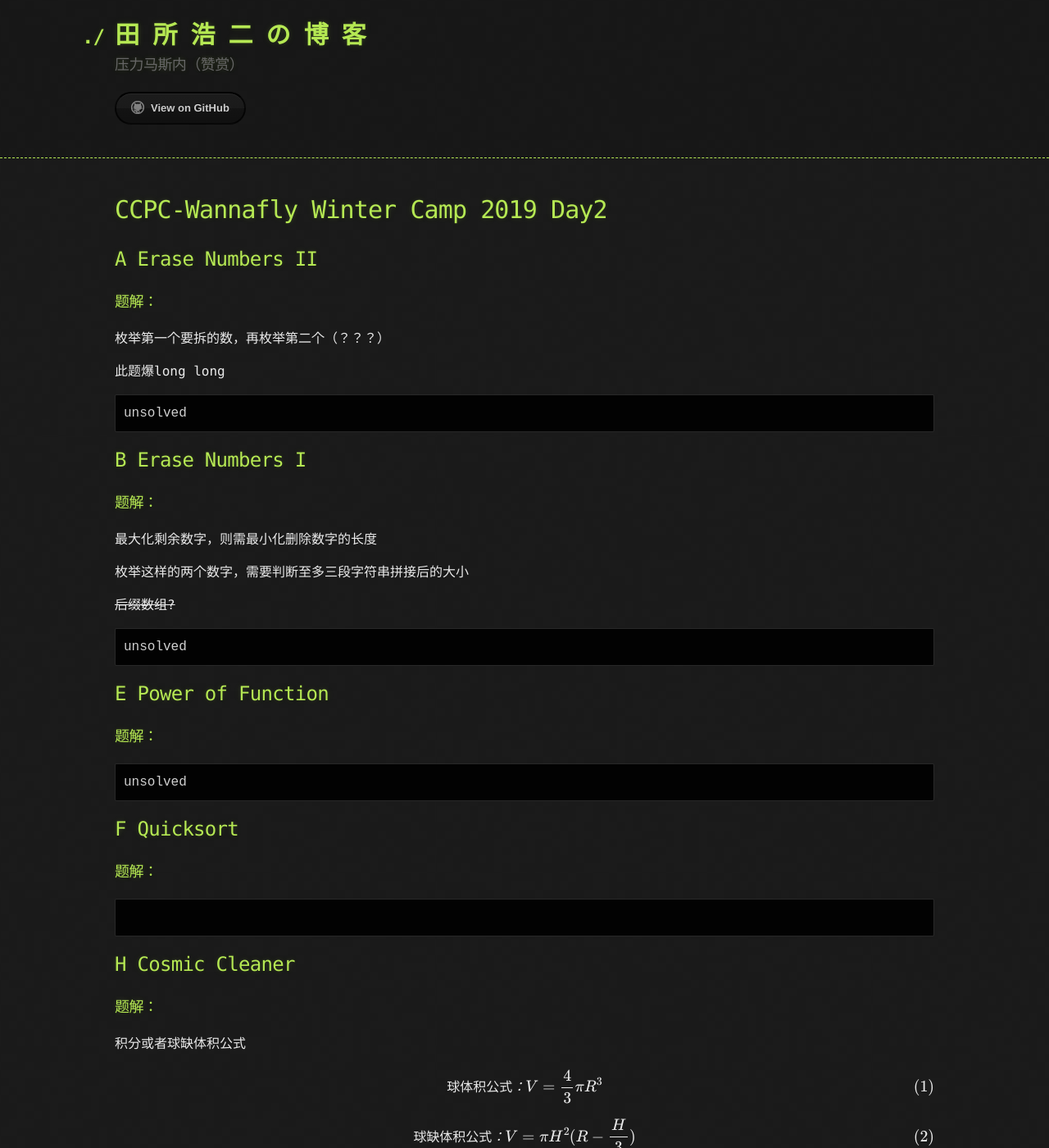
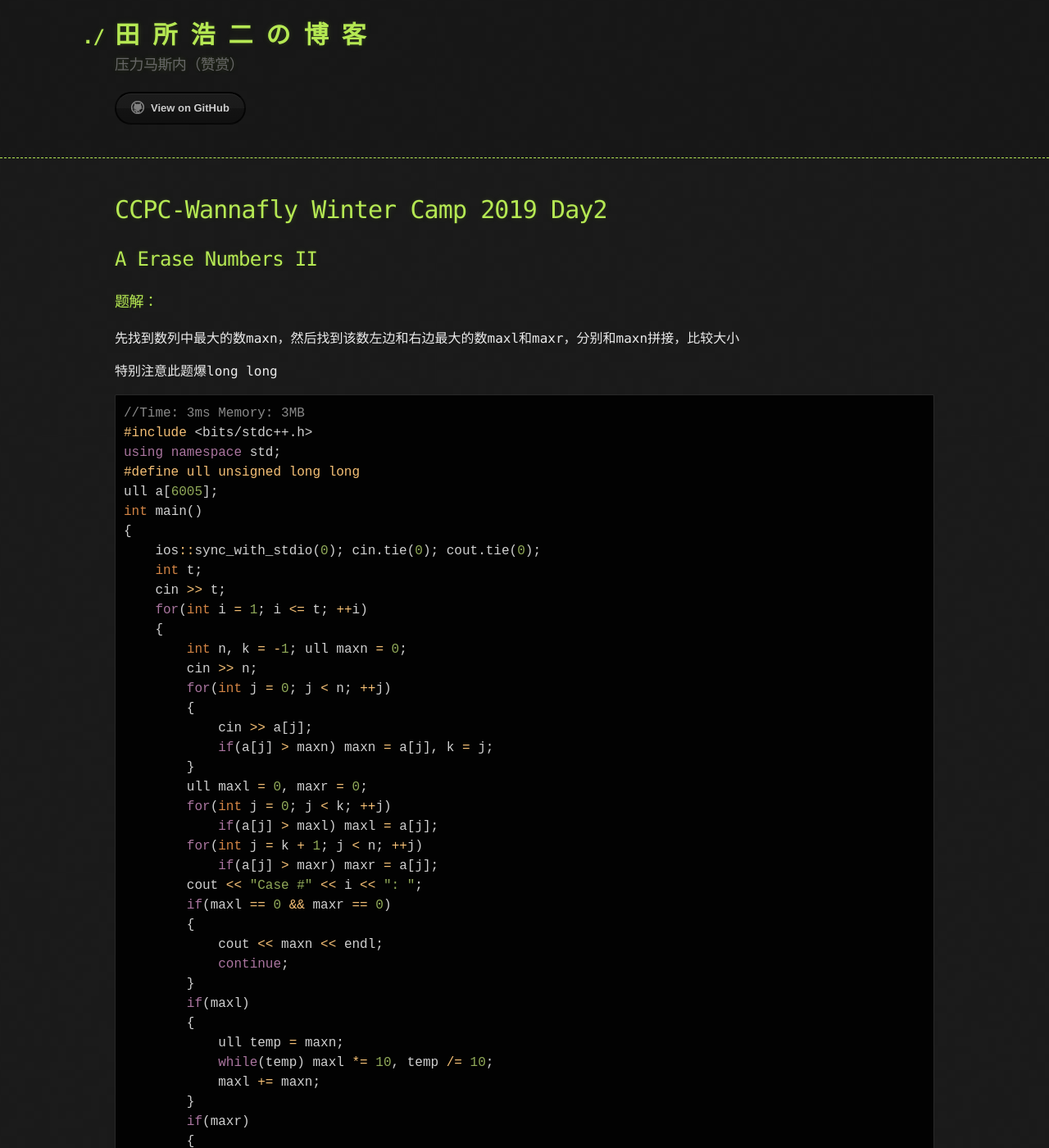
Before and after one commit to JingzeWang/Blog-for-ACM, a Jekyll site: the page built from Wannafly2019Winter/Wannafly2019_Day2.md, in a window 1280 px wide and 1400 px high. Shown: the whole window at 82% size. Built offline with Jekyll 4.4.1, drawn with Linux system fonts in a browser that asks for light colours; our own code applies the rules of GitHub Pages for plain Markdown files; formulas are drawn with MathJax 3; some of the changed text lies outside the part shown.

Commit message:
Update Wannafly2019_Day2.md

````diff
--- a/Wannafly2019Winter/Wannafly2019_Day2.md
+++ b/Wannafly2019Winter/Wannafly2019_Day2.md
@@ -4,12 +4,57 @@
 
 ### 题解：
 
-枚举第一个要拆的数，再枚举第二个（？？？）
+先找到数列中最大的数maxn，然后找到该数左边和右边最大的数maxl和maxr，分别和maxn拼接，比较大小
 
-此题爆long long
+特别注意此题爆long long
 
 ```c++
-unsolved
+//Time: 3ms Memory: 3MB
+#include <bits/stdc++.h>
+using namespace std;
+#define ull unsigned long long
+ull a[6005];
+int main()
+{
+    ios::sync_with_stdio(0); cin.tie(0); cout.tie(0);
+    int t;
+    cin >> t;
+    for(int i = 1; i <= t; ++i)
+    {
+        int n, k = -1; ull maxn = 0;
+        cin >> n;
+        for(int j = 0; j < n; ++j)
+        {
+            cin >> a[j];
+            if(a[j] > maxn) maxn = a[j], k = j;
+        }
+        ull maxl = 0, maxr = 0;
+        for(int j = 0; j < k; ++j)
+            if(a[j] > maxl) maxl = a[j];
+        for(int j = k + 1; j < n; ++j)
+            if(a[j] > maxr) maxr = a[j];
+        cout << "Case #" << i << ": ";
+        if(maxl == 0 && maxr == 0)
+        {
+            cout << maxn << endl;
+            continue;
+        }
+        if(maxl)
+        {
+            ull temp = maxn;
+            while(temp) maxl *= 10, temp /= 10;
+            maxl += maxn;
+        }
+        if(maxr)
+        {
+            ull temp = maxr;
+            while(temp) maxn *= 10, temp /= 10;
+            maxn += maxr;
+        }
+        cout << max(maxl, maxn) << endl;
+    }
+    return 0;
+}
 ```
 
 ## B Erase Numbers I
````
